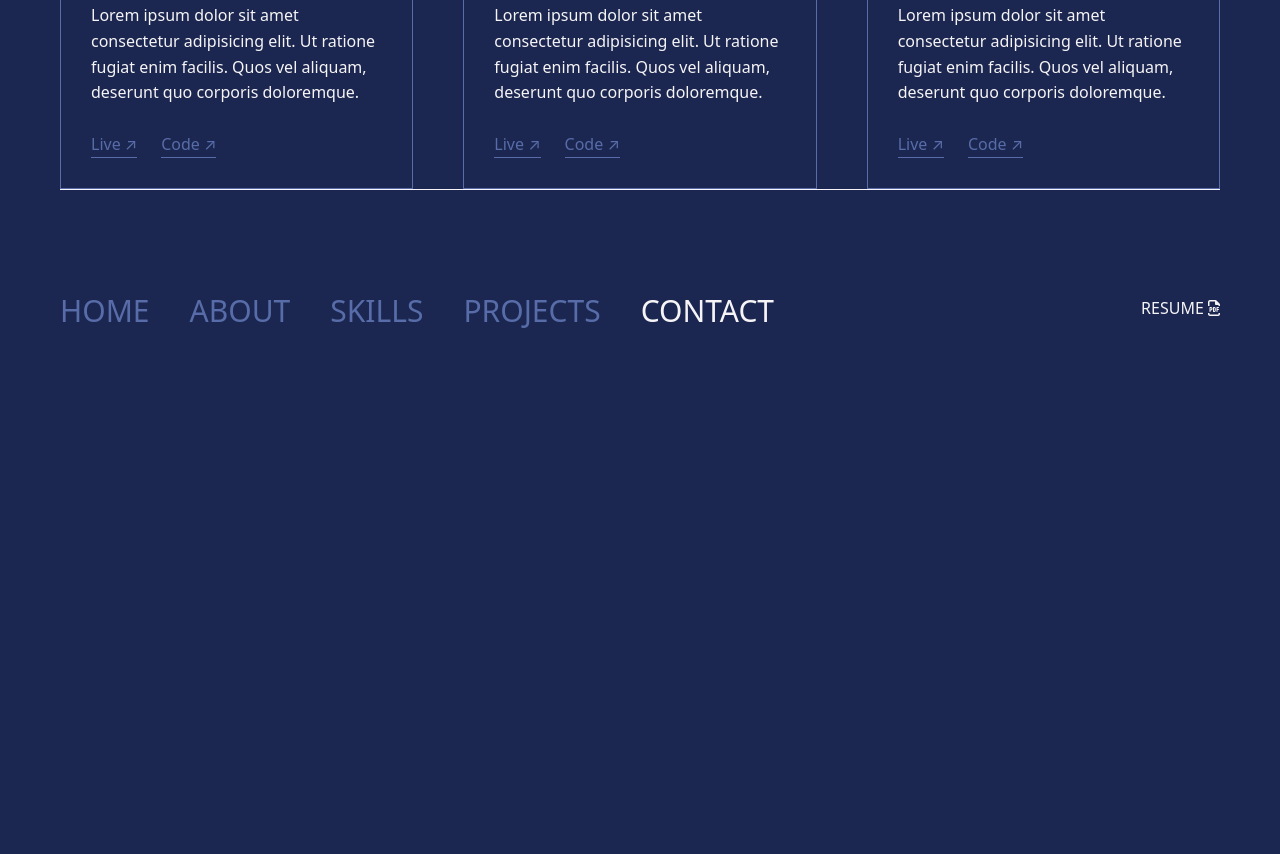
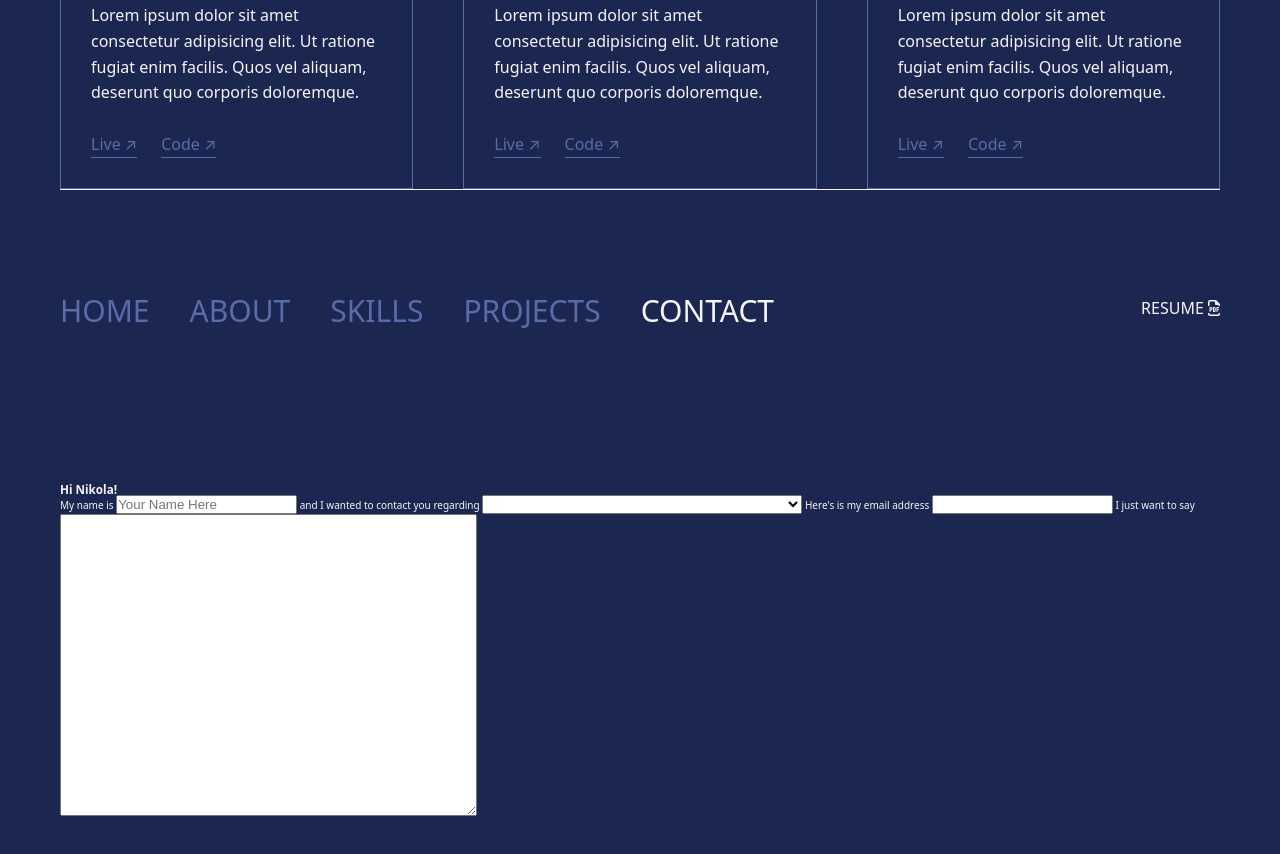
Before and after one commit to kom42ec/personal-portfolio, a plain HTML site: page index.html in a window 1280 px wide. Shown: the part 2964-3818 px from the top of the page. Drawn offline with nearby package versions, Linux system fonts and the light colour scheme.

Commit message:
form added

```diff
--- a/index.html
+++ b/index.html
@@ -330,7 +330,38 @@
             ></a>
           </nav>
         </header>
-        <main class="contact-main"></main>
+        <main class="contact-main">
+          <section class="form-wrap">
+            <form action="">
+              <h3>Hi Nikola!</h3>
+              <label for="name">My name is</label>
+              <input type="text" id="name" placeholder="Your Name Here" />
+              <label for="contact-reason"
+                >and I wanted to contact you regarding</label
+              >
+              <select name="reason" id="contact-reason">
+                <option value=""></option>
+                <option value="1">Building me an awesome website</option>
+                <option value="2">
+                  Giving you the opportunity to work at our company
+                </option>
+                <option value="3">
+                  Getting to know you better just because
+                </option>
+              </select>
+              <label for="email">Here's is my email address</label>
+              <input type="email" id="email" />
+              <label for="message">I just want to say</label>
+              <textarea
+                name="message"
+                id="message"
+                cols="50"
+                rows="20"
+              ></textarea>
+            </form>
+          </section>
+          <section class="socials-wrap"></section>
+        </main>
         <footer class="contact-footer"></footer>
       </section>
     </section>
--- a/style.css
+++ b/style.css
@@ -90,7 +90,7 @@ ol {
   font-weight: 400;
 }
 .nav-link.current-link::after {
-  content: ".";
+  content: "";
 } */
 .main-nav-buttons {
   display: flex;
@@ -306,6 +306,8 @@ ol {
   border-bottom-color: var(--cultured);
   transform: scale(1.2);
 }
+
+/* Contact Main */
 /*******************************************
 ***************** Footer *******************
 ********************************************/
```
